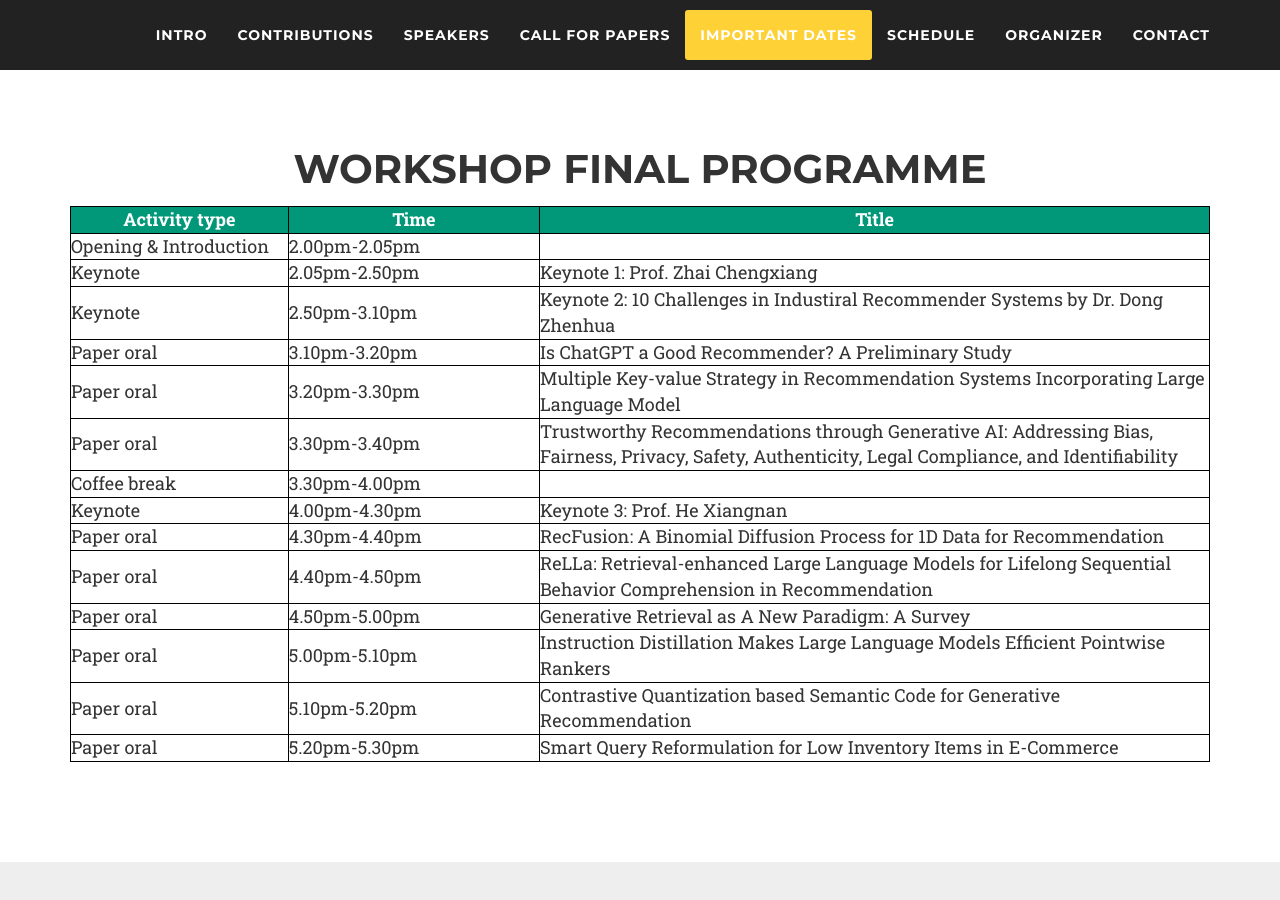
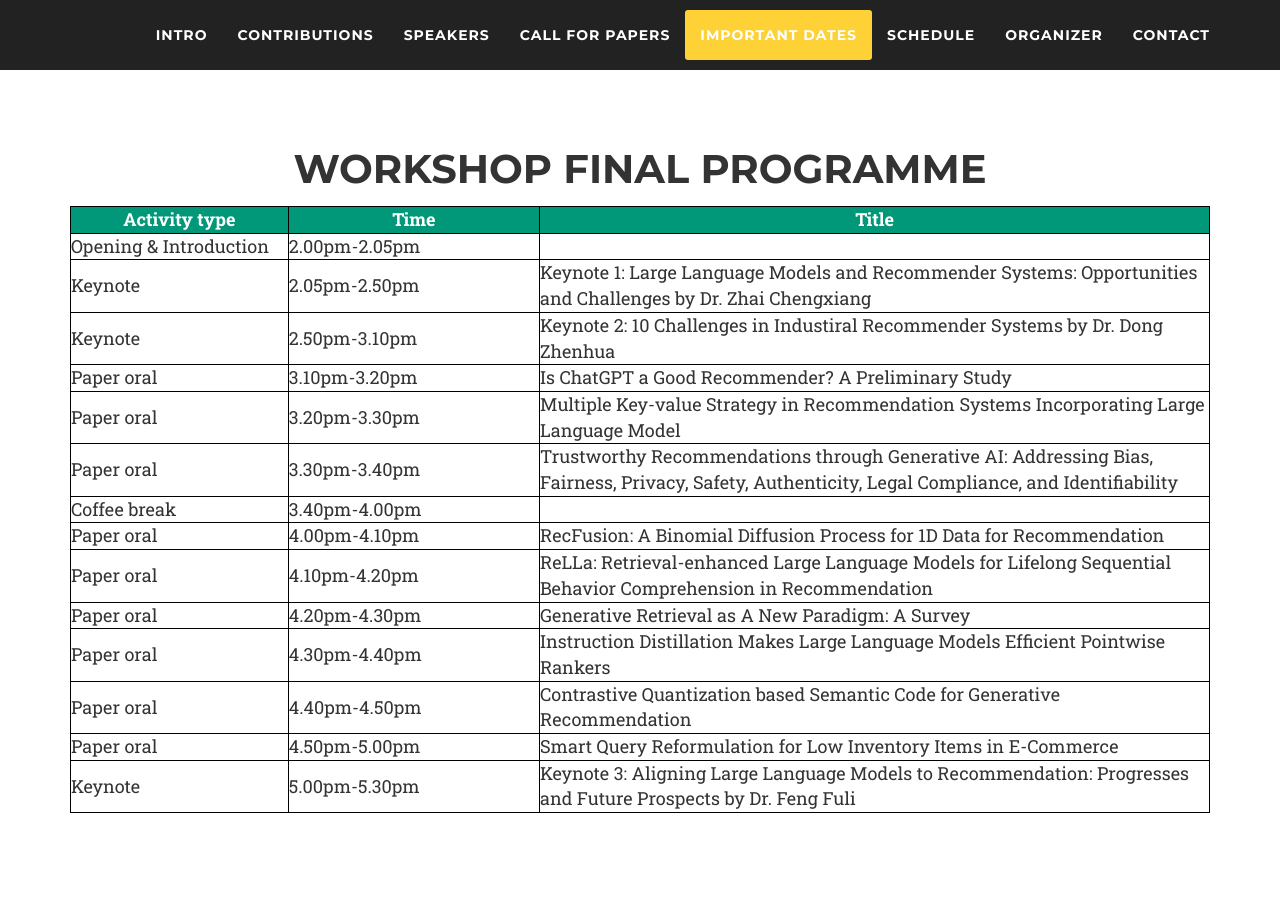
Before and after one commit to generative-rec/generative-rec.github.io, a Jekyll site: the page built from index.md, in a window 1280 px wide and 900 px high, scrolled down 3402 px. Built offline with Jekyll 4.4.1, drawn with Linux system fonts in a browser that asks for light colours; nearby versions of some CDN libraries; some web fonts are replaced.

Commit message:
Update schedule.html

```diff
--- a/_includes/schedule.html
+++ b/_includes/schedule.html
@@ -26,19 +26,20 @@
     <table style="width: 100%">
         <tr> <th width=130px> Activity type </th> <th width=150px> Time </th> <th width=400px> Title </th> </tr>
         <tr> <td width=130px> Opening & Introduction </td> <td width=150px> 2.00pm-2.05pm </td> <td></td> </tr>
-        <tr> <td width=130px>Keynote</td> <td width=150px>2.05pm-2.50pm</td> <td width=400px>Keynote 1: Prof. Zhai Chengxiang</td> </tr>
+        <tr> <td width=130px>Keynote</td> <td width=150px>2.05pm-2.50pm</td> <td width=400px>Keynote 1: Large Language Models and Recommender Systems: Opportunities and Challenges by Dr. Zhai Chengxiang</td> </tr>
         <tr> <td width=130px>Keynote</td> <td width=150px>2.50pm-3.10pm</td> <td width=400px>Keynote 2: 10 Challenges in Industiral Recommender Systems by Dr. Dong Zhenhua</td> </tr>
         <tr> <td width=130px>Paper oral</td> <td width=150px>3.10pm-3.20pm</td> <td width=400px>Is ChatGPT a Good Recommender? A Preliminary Study</td> </tr>
         <tr> <td width=130px>Paper oral</td> <td width=150px>3.20pm-3.30pm</td> <td width=400px>Multiple Key-value Strategy in Recommendation Systems Incorporating Large Language Model</td> </tr>
         <tr> <td width=130px>Paper oral</td> <td width=150px>3.30pm-3.40pm</td> <td width=400px>Trustworthy Recommendations through Generative AI: Addressing Bias, Fairness, Privacy, Safety, Authenticity, Legal Compliance, and Identifiability</td> </tr>
-        <tr> <td width=130px> Coffee break </td> <td width=150px> 3.30pm-4.00pm</td><td></td> </tr>
-        <tr> <td width=130px>Keynote</td> <td width=150px>4.00pm-4.30pm</td> <td width=400px>Keynote 3: Prof. He Xiangnan</td> </tr>
-        <tr> <td width=130px>Paper oral</td> <td width=150px>4.30pm-4.40pm</td> <td width=400px>RecFusion: A Binomial Diffusion Process for 1D Data for Recommendation</td> </tr>
-        <tr> <td width=130px>Paper oral</td> <td width=150px>4.40pm-4.50pm</td> <td width=400px>ReLLa: Retrieval-enhanced Large Language Models for Lifelong Sequential Behavior Comprehension in Recommendation</td> </tr>
-        <tr> <td width=130px>Paper oral</td> <td width=150px>4.50pm-5.00pm</td> <td width=400px>Generative Retrieval as A New Paradigm: A Survey</td> </tr>
-        <tr> <td width=130px>Paper oral</td> <td width=150px>5.00pm-5.10pm</td> <td width=400px>Instruction Distillation Makes Large Language Models Efficient Pointwise Rankers</td> </tr>
-        <tr> <td width=130px>Paper oral</td> <td width=150px>5.10pm-5.20pm</td> <td width=400px>Contrastive Quantization based Semantic Code for Generative Recommendation</td> </tr>
-        <tr> <td width=130px>Paper oral</td> <td width=150px>5.20pm-5.30pm</td> <td width=400px>Smart Query Reformulation for Low Inventory Items in E-Commerce</td> </tr>
+        <tr> <td width=130px> Coffee break </td> <td width=150px> 3.40pm-4.00pm</td><td></td> </tr>
+        <tr> <td width=130px>Paper oral</td> <td width=150px>4.00pm-4.10pm</td> <td width=400px>RecFusion: A Binomial Diffusion Process for 1D Data for Recommendation</td> </tr>
+        <tr> <td width=130px>Paper oral</td> <td width=150px>4.10pm-4.20pm</td> <td width=400px>ReLLa: Retrieval-enhanced Large Language Models for Lifelong Sequential Behavior Comprehension in Recommendation</td> </tr>
+        <tr> <td width=130px>Paper oral</td> <td width=150px>4.20pm-4.30pm</td> <td width=400px>Generative Retrieval as A New Paradigm: A Survey</td> </tr>
+        <tr> <td width=130px>Paper oral</td> <td width=150px>4.30pm-4.40pm</td> <td width=400px>Instruction Distillation Makes Large Language Models Efficient Pointwise Rankers</td> </tr>
+        <tr> <td width=130px>Paper oral</td> <td width=150px>4.40pm-4.50pm</td> <td width=400px>Contrastive Quantization based Semantic Code for Generative Recommendation</td> </tr>
+        <tr> <td width=130px>Paper oral</td> <td width=150px>4.50pm-5.00pm</td> <td width=400px>Smart Query Reformulation for Low Inventory Items in E-Commerce</td> </tr>
+        <tr> <td width=130px>Keynote</td> <td width=150px>5.00pm-5.30pm</td> <td width=400px>Keynote 3: Aligning Large Language Models to Recommendation: Progresses and Future Prospects by Dr. Feng Fuli</td> </tr>
+
     </table>
   </div>
 </section>
```
